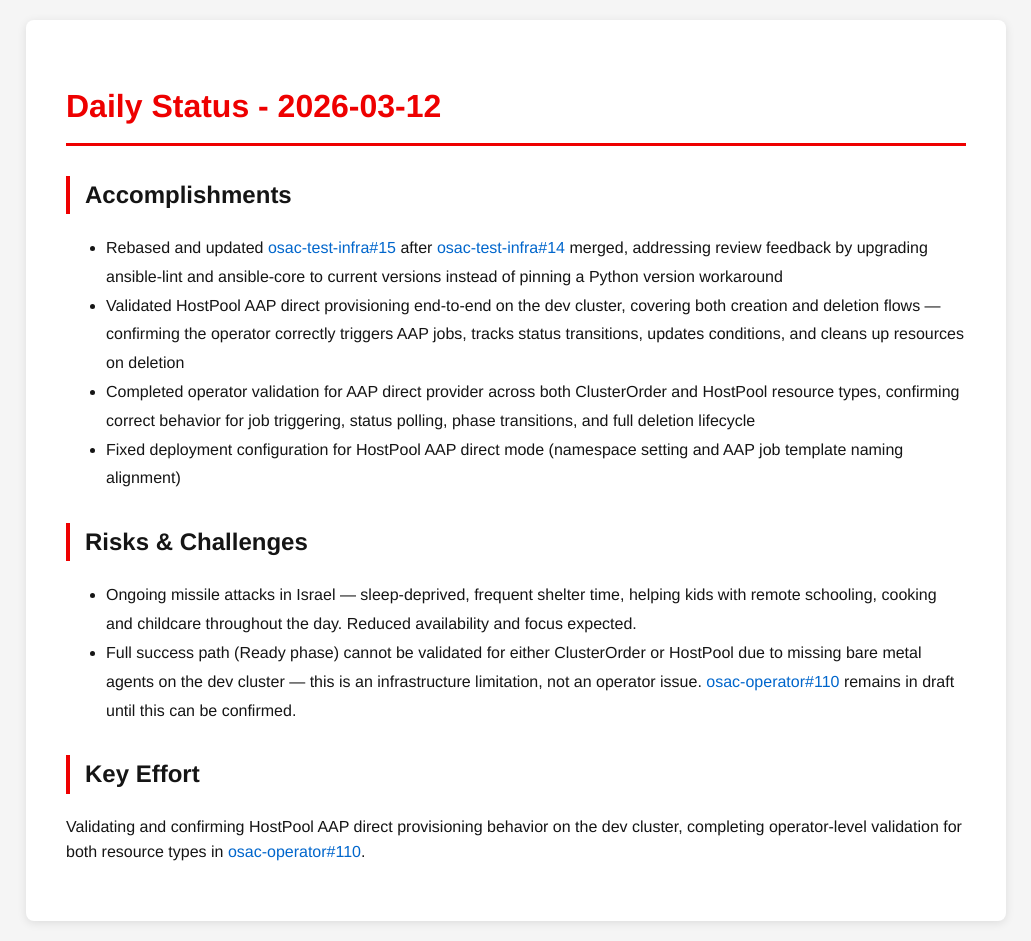
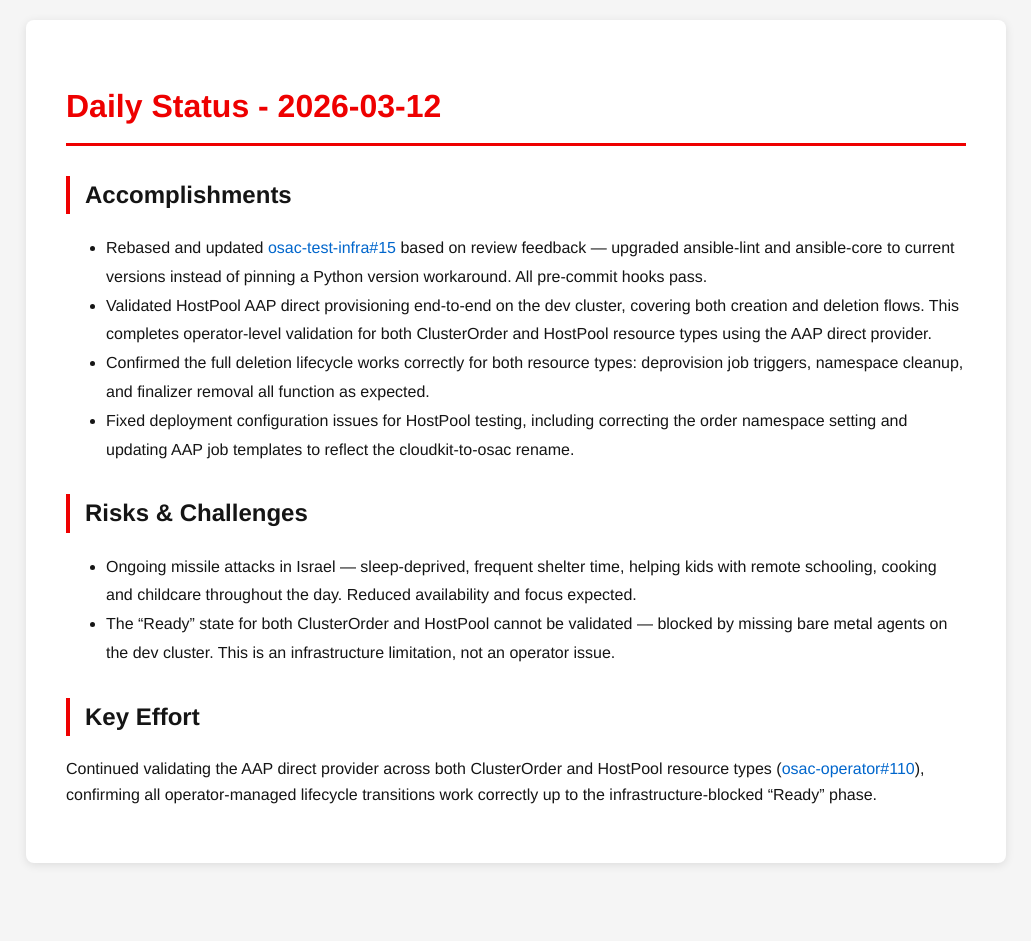
Before and after one commit to tzvatot/daily-status, a Jekyll site: the page built from 2026-03-12.md, in a window 1280 px wide. Shown: the whole page, without its empty margins (124-1155 px from the left). Built offline with Jekyll 4.4.1, drawn with Linux system fonts in a browser that asks for light colours; after the commit the page ends 900 px from its top, so only the background shows below that.

Commit message:
Daily status update - 2026-03-12

```diff
--- a/2026-03-12.md
+++ b/2026-03-12.md
@@ -7,14 +7,14 @@ date: 2026-03-12
 # Daily Status - 2026-03-12
 
 ## Accomplishments
-- Rebased and updated [osac-test-infra#15](https://github.com/osac-project/osac-test-infra/pull/15) after [osac-test-infra#14](https://github.com/osac-project/osac-test-infra/pull/14) merged, addressing review feedback by upgrading ansible-lint and ansible-core to current versions instead of pinning a Python version workaround
-- Validated HostPool AAP direct provisioning end-to-end on the dev cluster, covering both creation and deletion flows — confirming the operator correctly triggers AAP jobs, tracks status transitions, updates conditions, and cleans up resources on deletion
-- Completed operator validation for AAP direct provider across both ClusterOrder and HostPool resource types, confirming correct behavior for job triggering, status polling, phase transitions, and full deletion lifecycle
-- Fixed deployment configuration for HostPool AAP direct mode (namespace setting and AAP job template naming alignment)
+- Rebased and updated [osac-test-infra#15](https://github.com/osac-project/osac-test-infra/pull/15) based on review feedback — upgraded ansible-lint and ansible-core to current versions instead of pinning a Python version workaround. All pre-commit hooks pass.
+- Validated HostPool AAP direct provisioning end-to-end on the dev cluster, covering both creation and deletion flows. This completes operator-level validation for both ClusterOrder and HostPool resource types using the AAP direct provider.
+- Confirmed the full deletion lifecycle works correctly for both resource types: deprovision job triggers, namespace cleanup, and finalizer removal all function as expected.
+- Fixed deployment configuration issues for HostPool testing, including correcting the order namespace setting and updating AAP job templates to reflect the cloudkit-to-osac rename.
 
 ## Risks & Challenges
 - Ongoing missile attacks in Israel — sleep-deprived, frequent shelter time, helping kids with remote schooling, cooking and childcare throughout the day. Reduced availability and focus expected.
-- Full success path (Ready phase) cannot be validated for either ClusterOrder or HostPool due to missing bare metal agents on the dev cluster — this is an infrastructure limitation, not an operator issue. [osac-operator#110](https://github.com/osac-project/osac-operator/pull/110) remains in draft until this can be confirmed.
+- The "Ready" state for both ClusterOrder and HostPool cannot be validated — blocked by missing bare metal agents on the dev cluster. This is an infrastructure limitation, not an operator issue.
 
 ## Key Effort
-Validating and confirming HostPool AAP direct provisioning behavior on the dev cluster, completing operator-level validation for both resource types in [osac-operator#110](https://github.com/osac-project/osac-operator/pull/110).
+Continued validating the AAP direct provider across both ClusterOrder and HostPool resource types ([osac-operator#110](https://github.com/osac-project/osac-operator/pull/110)), confirming all operator-managed lifecycle transitions work correctly up to the infrastructure-blocked "Ready" phase.
```
